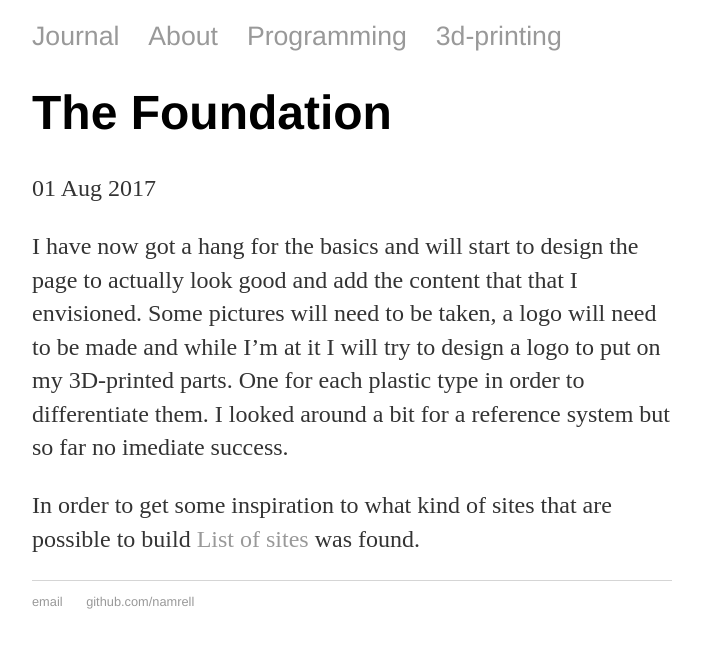
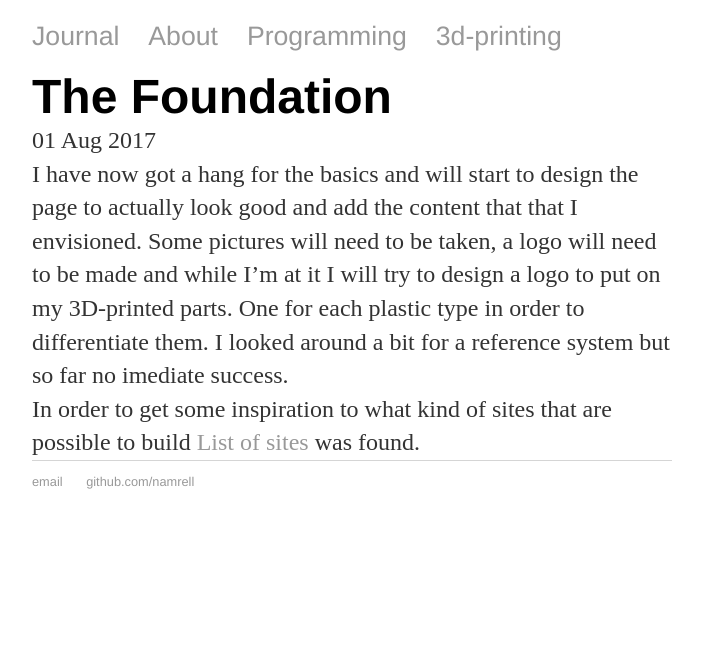
Before and after one commit to Namrell/Namrell.github.io, a Jekyll site: the page built from _posts/2017-08-01-the-foundation.md, in a window 1280 px wide. Shown: the part 265-934 px from the top of the page, without its empty margins (288-989 px from the left). Built offline with Jekyll 4.4.1, drawn with Linux system fonts in a browser that asks for light colours; comment, search, counter and statistics services are not loaded; after the commit the page ends 900 px from its top, so only the background shows below that.

Commit message:
Update main.css

```diff
--- a/css/main.css
+++ b/css/main.css
@@ -22,17 +22,17 @@ a:hover {
 h1 {
     font-size: 3em;
     font-family:'Helvetica', 'Arial', 'Sans-Serif';
+    margin: 0px;
+    padding: 0px;
 }
 
-h2 {
-  margin: 0px;
-  padding: 0px;
-}
 
 p {
     font-size: 1.5em;
     line-height: 1.4em;
     color: #333;
+    margin: 0px;
+    padding: 0px;
 }
 footer {
     border-top: 1px solid #d5d5d5;
```
